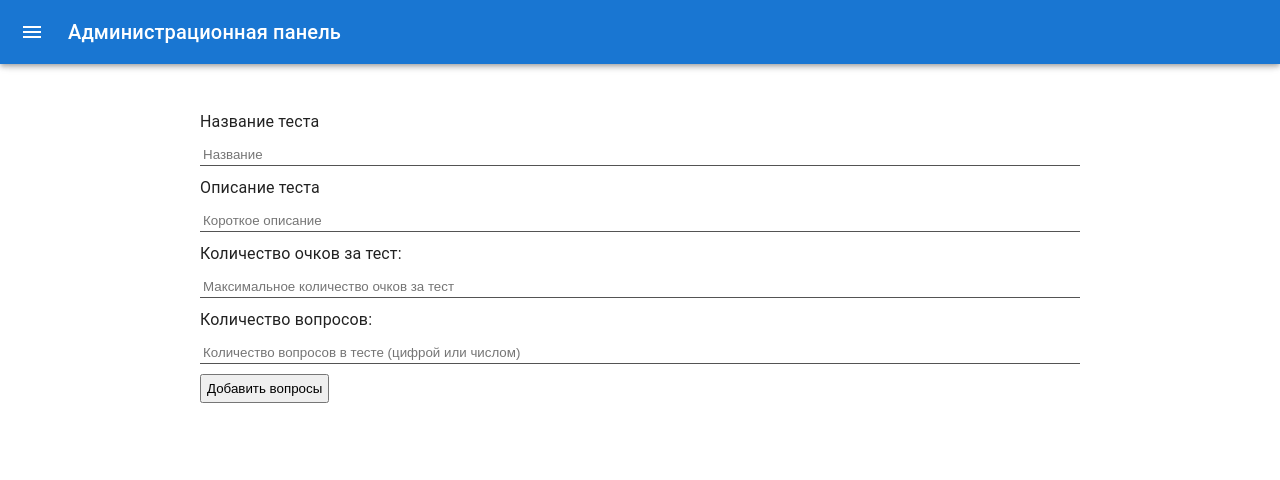
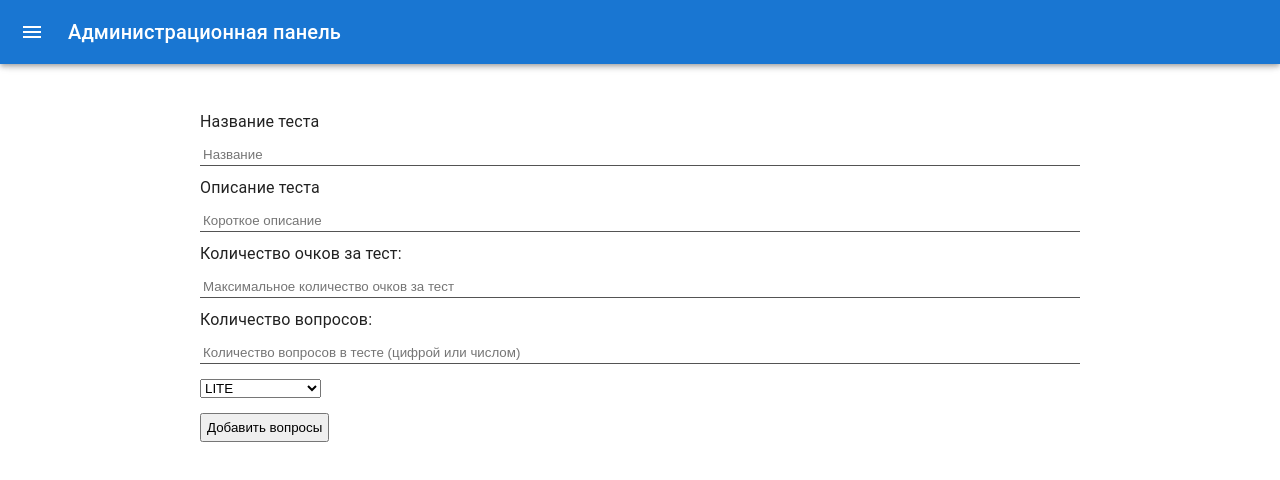
Before and after one commit to MatveyBatishchev/AdminPanel-Hackaton2023, a React (Create React App) app in the folder frontend/hackaton-admin2023/: page /tests/create_test in a window 1280 px wide. Shown: the top 480 px of the page. Built offline with nearby package versions, Linux system fonts and the light colour scheme.

Commit message:
fix: добавлена сложность

```diff
--- a/frontend/hackaton-admin2023/src/pages/CreateTest/index.js
+++ b/frontend/hackaton-admin2023/src/pages/CreateTest/index.js
@@ -2,18 +2,41 @@ import React, {useEffect, useRef, useState} from 'react';
 import classes from './style.module.scss';
 import QuestionComponent from "../../shared/ui/QuestionComponent";
 
+//TODO: сделать для сложности вывод на русском
+
 const CreateTest = () => {
+
 
     // const [components, setComponents] = useState([]);
     const [inputs, setInputs] = useState([])
     const [amount, setAmount] = useState("")
     const [renderInputs, setRenderInputs] = useState(false);
 
+    const [difficultyParams, setDifficulty] = useState("");
+
     const [isAction, setAction] = useState(false);
+
+    const difficulty = [{
+        id: 0,
+        value: "LITE"
+    },
+        {
+            id: 1,
+            value: "INTERMEDIATE"
+        },
+        {
+            id: 2,
+            value: "HARD"
+        }]
 
 
     function saveAnswers() {
         console.log('Ответы сохранены!')
+    }
+
+    function settingDifficulty(event) {
+        setDifficulty(event.target.value);
+        console.log('value is:', event.target.value);
     }
 
     return (
@@ -30,6 +53,16 @@ const CreateTest = () => {
                 <input onChange={(event) => setAmount(event.target.value)}
                        placeholder="Количество вопросов в тесте (цифрой или числом)"/>
                 <div></div>
+                <select id="select-difficulty" className={classes['select-difficulty']} onChange={settingDifficulty}>
+                    {
+                        difficulty.map(type => {
+                            return (
+                                <option key={type.id} id={type.id} value={type.value}>{type.value}</option>
+                            )
+                        })
+                    }
+                </select>
+                <div></div>
                 <button id='quest' className={classes['btn']} onClick={() => {
                     setRenderInputs(true);
                     document.getElementById("quest").disabled = true;
@@ -41,7 +74,9 @@ const CreateTest = () => {
                         Array.from(Array(Number(amount))).map((x, index) => <QuestionComponent
                             key={index}
                             id={index}/>)}
-                    <button id='save-btn' className={isAction ? classes['action-button'] : classes['button']} type="submit" onClick={()=>{saveAnswers()}}>Сохранить ответы</button>
+                    <button id='save-btn'
+                            className={isAction ? classes['action-button'] : classes['button']}
+                            type="submit" onClick={()=>{saveAnswers()}}>Сохранить ответы</button>
                 </form>
             </div>
         </>
--- a/frontend/hackaton-admin2023/src/pages/CreateTest/style.module.scss
+++ b/frontend/hackaton-admin2023/src/pages/CreateTest/style.module.scss
@@ -28,3 +28,7 @@ input {
   width: 100%;
   margin: 10px 0 0 0;
 }
+
+.select-difficulty {
+  margin: 15px 0 5px 0;
+}
```
Also changed, not shown: 1 other file (tests, documents, lock files or other folders).
